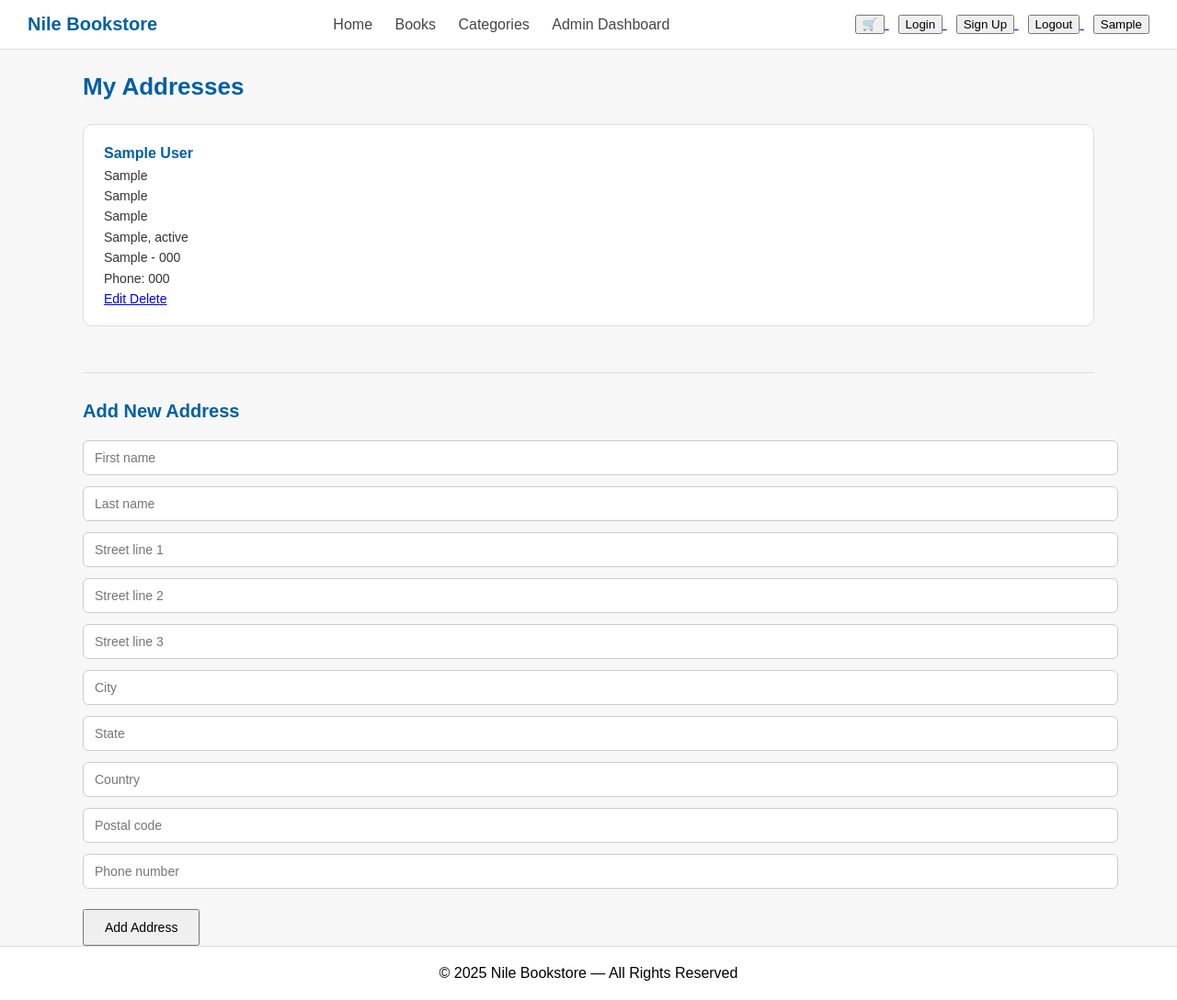
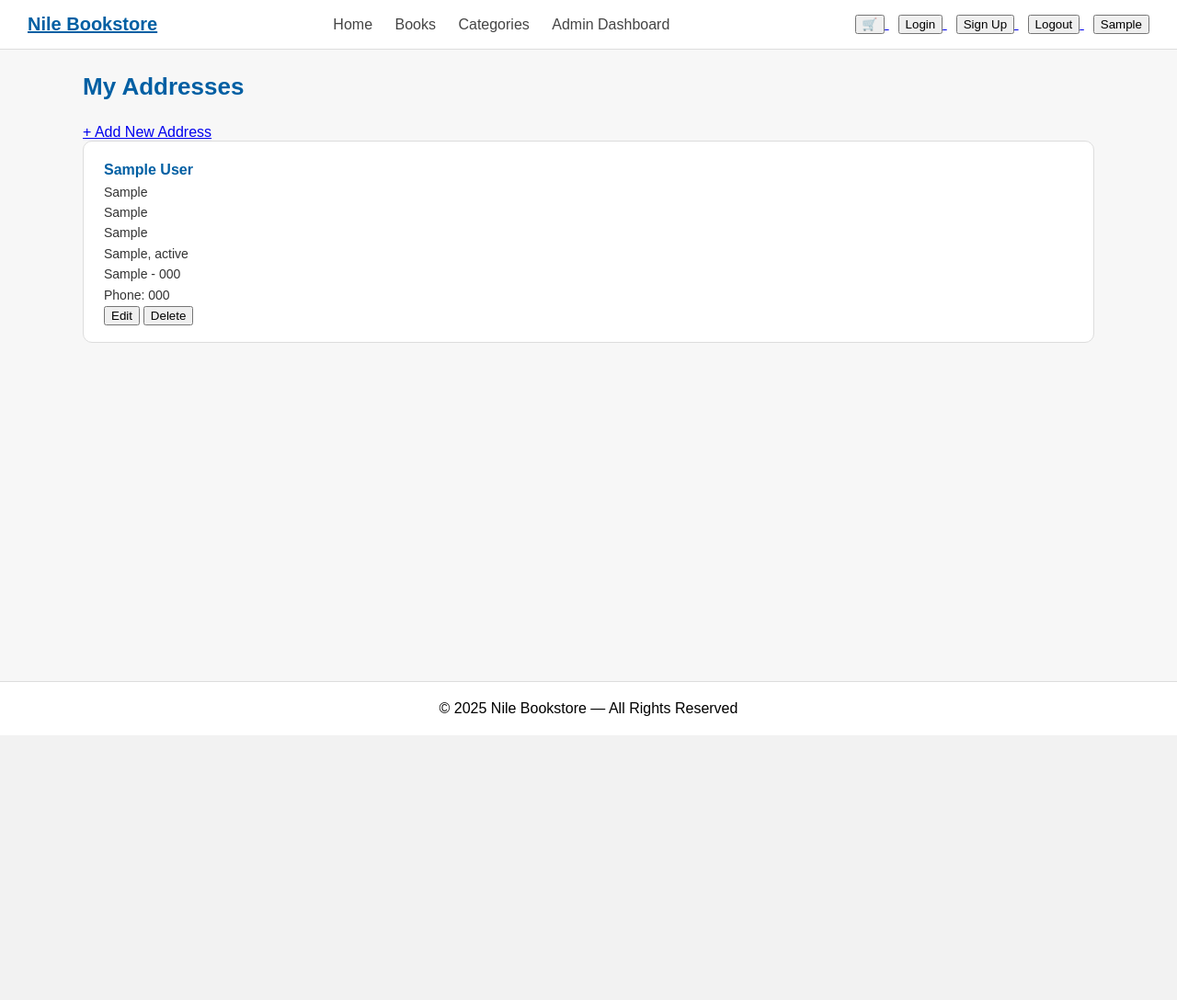
Before and after one commit to zakariahmedd34/nile-bookstore-website, a Flask app: page /profile/addresses in a window 1280 px wide. Shown: the whole page at 92% size. After the commit the page ends 800 px from the top, so only its background shows below. Run offline with Flask 3, Linux system fonts and the light colour scheme; a user stored in the database is signed in; tables that the repository leaves empty hold one stand-in row (values such as "Sample post").

Commit message:
fixed version of address in profile and checkout

```diff
--- a/route.py
+++ b/route.py
@@ -3,11 +3,13 @@ from flask import flash, redirect, render_template, request, url_for
 from models import CartItem, Category, User ,Book, Address, Order, OrderItem, Payment
 from seed_db import seed_real_books, seed_categories
 from flask_login import login_user, logout_user, login_required, current_user
+from dotenv import load_dotenv
+load_dotenv()
 import stripe
 import os
-from dotenv import load_dotenv
-load_dotenv()
 
+# load_dotenv()
+# print("STRIPE_SECRET_KEY =", os.getenv("STRIPE_SECRET_KEY"))
 
 stripe.api_key = os.getenv("STRIPE_SECRET_KEY", "").strip()
 
@@ -124,9 +126,8 @@ def register_routes(app,db,bcrypt):
     @login_required
     def admin_dashboard():
         return f"Hollo {current_user.fname} This is the admin dashboard."
+    #!--------------------------------------------Book Routes--------------------------------------------------------
     @app.route('/bookdetails/<int:book_id>-<slug>')
-
-    #!--------------------------------------------Book Routes--------------------------------------------------------
     def book_details(book_id, slug):
         book = Book.query.get_or_404(book_id)
         return render_template('bookdetails.html', css_file='bookdetails.css', book=book)
@@ -147,12 +148,82 @@ def register_routes(app,db,bcrypt):
     @app.route('/profile')
     @login_required
     def profile():
-        return render_template('profile.html', css_file='profile.css')
+        address = Address.query.filter_by(user_id=current_user.id).first()
+        return render_template('profile.html', css_file='profile.css',address=address)
+#!--------------------------------------------------- address--------------------------------------------------------------------------------
+    @app.route("/profile/addresses", methods=["GET"])
+    @login_required
+    def my_addresses():
+        addresses = Address.query.filter_by(user_id=current_user.id).all()
+        return render_template("my_addresses.html",css_file = "my_addresses.css",operation="show",addresses=addresses)
 
 
-    @app.route("/profile/addresses", methods=["GET", "POST"])
+    @app.route("/profile/addresses/delete/<int:address_id>", methods=["GET","POST"])
     @login_required
-    def my_addresses():
+    def delete_address(address_id):
+        address = Address.query.filter_by(
+            id=address_id,
+            user_id=current_user.id
+        ).first_or_404()
+
+        used_in_order = Order.query.filter(
+        Order.shipping_address_id == address.id,
+        Order.order_status != "delivered"
+        ).first()
+
+        if used_in_order:
+            flash(
+            "You cannot delete this address because it is used in an active order.",
+            "error"
+            )
+            return redirect(url_for("my_addresses"))
+
+        db.session.delete(address)
+        db.session.commit()
+        flash("Address deleted successfully.", "success")
+        return redirect(url_for("my_addresses"))
+
+    @app.route("/profile/update_address/<int:address_id>", methods=["POST"])
+    @login_required
+    def update_address(address_id):
+        address = Address.query.filter_by(
+        id=address_id,
+        user_id=current_user.id
+        ).first_or_404()
+
+        address.user_fname = request.form.get("user_fname")
+        address.user_lname = request.form.get("user_lname")
+        address.city = request.form.get("city")
+        address.country = request.form.get("country")
+        address.street_line1 = request.form.get("street_line1")
+        address.street_line2 = request.form.get("street_line2")
+        address.street_line3 = request.form.get("street_line3")
+        address.state = request.form.get("state")
+        address.postal_code = request.form.get("postal_code")
+        address.phone_number = request.form.get("phone_number")
+
+        db.session.commit()
+        flash("Address updated successfully.", "success")
+        return redirect(url_for("my_addresses"))
+
+    @app.route("/profile/addresses/edit/<int:address_id>")
+    @login_required
+    def edit_address(address_id):
+        address = Address.query.filter_by(
+            id=address_id,
+            user_id=current_user.id
+        ).first_or_404()
+
+        return render_template(
+            "my_addresses.html",
+            css_file = "my_addresses.css",
+            address=address,
+            operation="Edit"
+        )
+
+    @app.route("/profile/addaddresses", methods=["GET","POST"])
+    @login_required
+    def add_address():
         if request.method == "POST":
             address = Address(
                 user_id=current_user.id,
@@ -165,43 +236,19 @@ def register_routes(app,db,bcrypt):
                 street_line3=request.form.get("street_line3"),
                 state=request.form.get("state"),
                 postal_code=request.form.get("postal_code"),
-                phone_number=request.form.get("phone_number"),
+                phone_number=request.form.get("phone_number")
             )
             db.session.add(address)
             db.session.commit()
             flash("Address added successfully.", "success")
             return redirect(url_for("my_addresses"))
 
-        addresses = Address.query.filter_by(user_id=current_user.id).all()
-        return render_template("my_addresses.html",css_file = "my_addresses.css" ,addresses=addresses)
-
-
-    @app.route("/profile/addresses/delete/<int:address_id>", methods=["POST"])
-    @login_required
-    def delete_address(address_id):
-        address = Address.query.filter_by(
-            id=address_id,
-            user_id=current_user.id
-        ).first_or_404()
-
-        used_in_order = Order.query.filter_by(
-            shipping_address_id=address.id
-        ).first()
-
-        if used_in_order:
-            flash("You cannot delete this address because it is used in an order.", "danger")
-            return redirect(url_for("my_addresses"))
-
-        db.session.delete(address)
-        db.session.commit()
-        flash("Address deleted successfully.", "success")
-        return redirect(url_for("my_addresses"))
-
-
-    @app.route("/profile/addresses/edit/<int:address_id>")
-    @login_required
-    def edit_address(address_id):
-        pass
+        return render_template(
+            "my_addresses.html",
+             css_file = "my_addresses.css",
+            addresses=Address.query.filter_by(user_id=current_user.id).all(),
+            operation="Add New"
+        )
 #!-------------------------------------  Cart -------------------------------------------------------------------------------------
     @app.route('/cart')
     @login_required
@@ -334,75 +381,62 @@ def register_routes(app,db,bcrypt):
 
         # Address: existing or new
                 # Either pick an existing address OR create a new one (robust)
+       # Address: existing or new
         address_id = (request.form.get("address_id") or "").strip()
         address = None
 
-        # 1) If user selected a saved address, use it
+    # 1) Use saved address if selected
         if address_id:
             try:
-                address_id_int = int(address_id)
+                address_id = int(address_id)
             except ValueError:
-                flash("Invalid saved address selected.", "error")
-                return render_template(
-                    'checkout_page.html',
-                    css_file='checkout.css',
-                    cart_lines=cart_lines,
-                    total=total,
-                    addresses=addresses,
-                    selected_pm=payment_method
-                )
-            address = Address.query.filter_by(id=address_id_int, user_id=current_user.id).first()
+                flash("Invalid address selected.", "error")
+                return redirect(url_for("checkout"))
+
+            address = Address.query.filter_by(
+                id=address_id,
+                user_id=current_user.id
+            ).first()
+
             if not address:
-                flash("Saved address not found for your account.", "error")
-                return render_template(
-                    'checkout_page.html',
-                    css_file='checkout.css',
-                    cart_lines=cart_lines,
-                    total=total,
-                    addresses=addresses,
-                    selected_pm=payment_method
-                )
+                flash("Address not found.", "error")
+                return redirect(url_for("checkout"))
 
-        # 2) Otherwise create a new address
+        # 2) Otherwise create new address
         if not address:
-                user_fname=request.form.get("user_fname"),
-                user_lname=request.form.get("user_lname"),
-                city=request.form.get("city"),
-                country=request.form.get("country"),
-                street_line1=request.form.get("street_line1"),
-                street_line2=request.form.get("street_line2"),
-                street_line3=request.form.get("street_line3"),
-                state=request.form.get("state"),
-                postal_code=request.form.get("postal_code"),
-                phone_number=request.form.get("phone_number"),
+            user_fname = request.form.get("user_fname")
+            user_lname = request.form.get("user_lname")
+            city = request.form.get("city")
+            country = request.form.get("country")
+            street_line1 = request.form.get("street_line1")
+            street_line2 = request.form.get("street_line2")
+            street_line3 = request.form.get("street_line3")
+            state = request.form.get("state")
+            postal_code = request.form.get("postal_code")
+            phone_number = request.form.get("phone_number")
 
-            # IMPORTANT: postal_code is required in your DB
-        if not all([user_fname, user_lname, city, country, street_line1, street_line2,street_line3,state,postal_code, phone_number]):
-                flash("Please fill all required address fields OR select a saved address.", "error")
-                return render_template(
-                    'checkout_page.html',
-                    css_file='checkout.css',
-                    cart_lines=cart_lines,
-                    total=total,
-                    addresses=addresses,
-                    selected_pm=payment_method
-                )
-        address = Address(
-        user_id=current_user.id,
-        user_fname=user_fname,
-        user_lname=user_lname,
-        city=city,
-        country=country,
-        street_line1=street_line1,
-        street_line2=street_line2,
-        street_line3=street_line3,
-        state=state,
-        postal_code=postal_code,
-        phone_number=phone_number,
-        )
+            # Required fields only
+            if not all([user_fname, user_lname, city, country, street_line1, postal_code, phone_number]):
+                flash("Please fill all required address fields or select a saved address.", "error")
+                return redirect(url_for("checkout"))
 
-        db.session.add(address)
-        db.session.commit()
+            address = Address(
+                user_id=current_user.id,
+                user_fname=user_fname,
+                user_lname=user_lname,
+                city=city,
+                country=country,
+                street_line1=street_line1,
+                street_line2=street_line2,
+                street_line3=street_line3,
+                state=state,
+                postal_code=postal_code,
+                phone_number=phone_number
+            )
+
+            db.session.add(address)
+            db.session.commit()
+
         # -------------------------
         # CASE 1: CASH (Phase 1 behavior)
         # -------------------------
@@ -441,12 +475,12 @@ def register_routes(app,db,bcrypt):
             flash("Unsupported payment method.", "error")
             return redirect(url_for('checkout'))
 
-        stripe_key = os.getenv("STRIPE_SECRET_KEY").strip()
+        stripe_key = os.getenv("STRIPE_SECRET_KEY")
         if not stripe_key:
             flash("Stripe is not configured (missing STRIPE_SECRET_KEY).", "error")
             return redirect(url_for('checkout'))
 
-        stripe.api_key = stripe_key
+        stripe.api_key = stripe_key.strip()
 
         order = Order(
             user_id=current_user.id,
--- a/static/my_addresses.css
+++ b/static/my_addresses.css
@@ -132,3 +132,23 @@ form button.btn-primary {
     background: #fff;
     border-top: 1px solid #ddd;
 }
+
+.flash {
+    padding: 10px;
+    border-radius: 5px;
+    margin-bottom: 15px;
+    font-size: 14px;
+}
+
+.flash-error {
+    background-color: #ffdddd;
+    color: #a30000;
+    border-left: 4px solid #a30000;
+}
+.auth-link-text a {
+    color: #005fa3;
+    text-decoration: none;
+}
+.auth-link-text a:hover {
+    text-decoration: underline;
+}
--- a/templates/base.html
+++ b/templates/base.html
@@ -8,7 +8,9 @@
 </head>
 <body>
      <div class="navbar">
-        <div class="logo">Nile Bookstore</div>
+        <a href="{{ url_for('home') }}" class="logo">
+             Nile Bookstore
+        </a>
 
         <div class="nav-links">
             <a href="{{ url_for('home') }}">Home</a>
--- a/templates/checkout_page.html
+++ b/templates/checkout_page.html
@@ -25,7 +25,7 @@
 
     <!-- RIGHT: Shipping + Payment -->
     <div class="col-md-7">
-        form method="POST" action="{{ url_for('checkout') }}">
+        <form method="POST" action="{{ url_for('checkout') }}">
 
     <h4 class="mb-3">Shipping address</h4>
 
--- a/templates/my_addresses.html
+++ b/templates/my_addresses.html
@@ -2,60 +2,128 @@
 {% block content %}
 
 <div class="container mt-4">
+
+{% if operation == 'show' %}
   <h2>My Addresses</h2>
 
+  <a href="{{ url_for('add_address') }}" class="btn btn-success mb-3">
+    + Add New Address
+  </a>
+
+  {% if addresses %}
+    <div class="row">
+
     {% for a in addresses %}
+      <div class="col-12">
         <div class="card mb-3 p-3">
           <strong>{{ a.user_fname }} {{ a.user_lname }}</strong><br>
           {{ a.street_line1 }}<br>
 
-      {% if a.street_line2 %}
-        {{ a.street_line2 }}<br>
-      {% endif %}
+          {% if a.street_line2 %}{{ a.street_line2 }}<br>{% endif %}
+          {% if a.street_line3 %}{{ a.street_line3 }}<br>{% endif %}
 
-      {% if a.street_line3 %}
-        {{ a.street_line3 }}<br>
-      {% endif %}
-
-      {{ a.city }}, {{ a.state }}<br>
+          {{ a.city }}{% if a.state %}, {{ a.state }}{% endif %}<br>
           {{ a.country }} - {{ a.postal_code }}<br>
           Phone: {{ a.phone_number }}
 
         <div class="mt-2">
-        <a href="{{ url_for('edit_address', address_id=a.id) }}"
-           class="btn btn-secondary btn-sm">
-          Edit
-        </a>
+          <button class="btn-primary"onclick="window.location.href='{{url_for('edit_address', address_id=a.id)}}'">Edit</button>
 
-        <a href="{{ url_for('delete_address', address_id=a.id) }}"
-           class="btn btn-danger btn-sm">
-          Delete
-        </a>
+          <button class="btn-primary"onclick="window.location.href='{{url_for('delete_address', address_id=a.id)}}'">Delete</button>
         </div>
+        </div>
+      </div>
+    {% endfor %}
 
     </div>
   {% else %}
     <p>No saved addresses yet.</p>
-  {% endfor %}
+  {% endif %}
 
+{% else %}
   <hr>
+  <h4>{{ operation }} Address</h4>
 
-  <h4>Add New Address</h4>
+  <form method="POST"
+        action="{% if operation == 'Add New' %}
+                  {{ url_for('add_address') }}
+                {% else %}
+                  {{ url_for('update_address', address_id=address.id) }}
+                {% endif %}">
 
-  <form method="POST">
-    <input class="form-control mb-2" name="user_fname" placeholder="First name" required>
-    <input class="form-control mb-2" name="user_lname" placeholder="Last name" required>
-    <input class="form-control mb-2" name="street_line1" placeholder="Street line 1" required>
-    <input class="form-control mb-2" name="street_line2" placeholder="Street line 2">
-    <input class="form-control mb-2" name="street_line3" placeholder="Street line 3">
-    <input class="form-control mb-2" name="city" placeholder="City" required>
-    <input class="form-control mb-2" name="state" placeholder="State">
-    <input class="form-control mb-2" name="country" placeholder="Country" required>
-    <input class="form-control mb-2" name="postal_code" placeholder="Postal code" required>
-    <input class="form-control mb-3" name="phone_number" placeholder="Phone number" required>
+    <input class="form-control mb-2"
+           name="user_fname"
+           placeholder="First name"
+           value="{{ address.user_fname if operation == 'Edit' else '' }}"
+           required>
 
-    <button class="btn btn-primary">Add Address</button>
+    <input class="form-control mb-2"
+           name="user_lname"
+           placeholder="Last name"
+           value="{{ address.user_lname if operation == 'Edit' else '' }}"
+           required>
+
+    <input class="form-control mb-2"
+           name="street_line1"
+           placeholder="Street line 1"
+           value="{{ address.street_line1 if operation == 'Edit' else '' }}"
+           required>
+
+    <input class="form-control mb-2"
+           name="street_line2"
+           placeholder="Street line 2"
+           value="{{ address.street_line2 if operation == 'Edit' else '' }}">
+
+    <input class="form-control mb-2"
+           name="street_line3"
+           placeholder="Street line 3"
+           value="{{ address.street_line3 if operation == 'Edit' else '' }}">
+
+    <input class="form-control mb-2"
+           name="city"
+           placeholder="City"
+           value="{{ address.city if operation == 'Edit' else '' }}"
+           required>
+
+    <input class="form-control mb-2"
+           name="state"
+           placeholder="State"
+           value="{{ address.state if operation == 'Edit' else '' }}">
+
+    <input class="form-control mb-2"
+           name="country"
+           placeholder="Country"
+           value="{{ address.country if operation == 'Edit' else '' }}"
+           required>
+
+    <input class="form-control mb-2"
+           name="postal_code"
+           placeholder="Postal code"
+           value="{{ address.postal_code if operation == 'Edit' else '' }}"
+           required>
+
+    <input class="form-control mb-3"
+           name="phone_number"
+           placeholder="Phone number"
+           value="{{ address.phone_number if operation == 'Edit' else '' }}"
+           required>
+
+    <button class="btn btn-success">
+      {% if operation == 'Add New' %}
+        Add Address
+      {% else %}
+        Update Address
+      {% endif %}
+    </button>
+
+    <a href="{{ url_for('my_addresses') }}"
+    class="btn btn-secondary ms-2">
+    Cancel
+  </a>
+
   </form>
+
+{% endif %}
+
 </div>
-
 {% endblock %}
```
Also changed, not shown: templates/profile.html (+3 -5 lines). Lines whose indentation alone changed are shown as unchanged.
